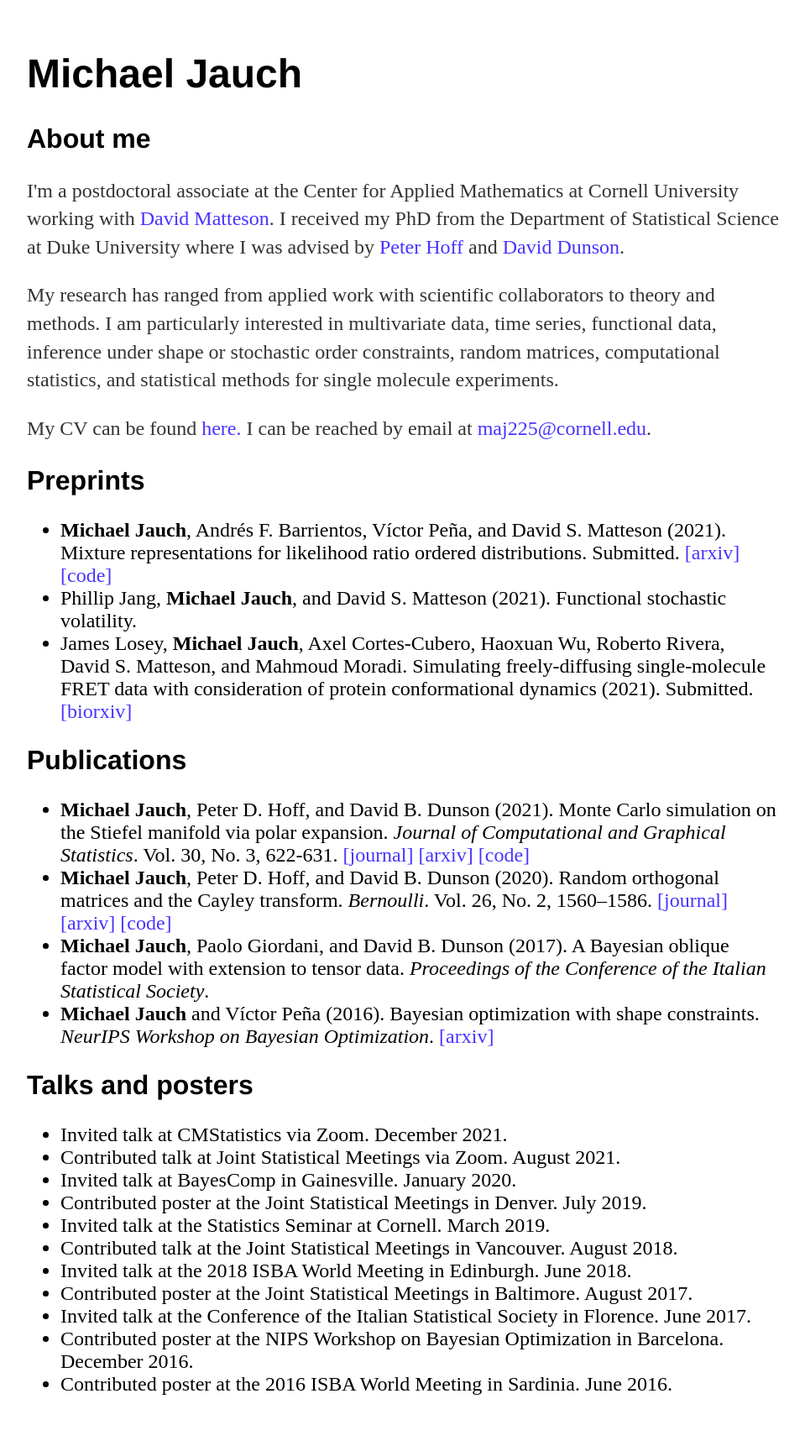
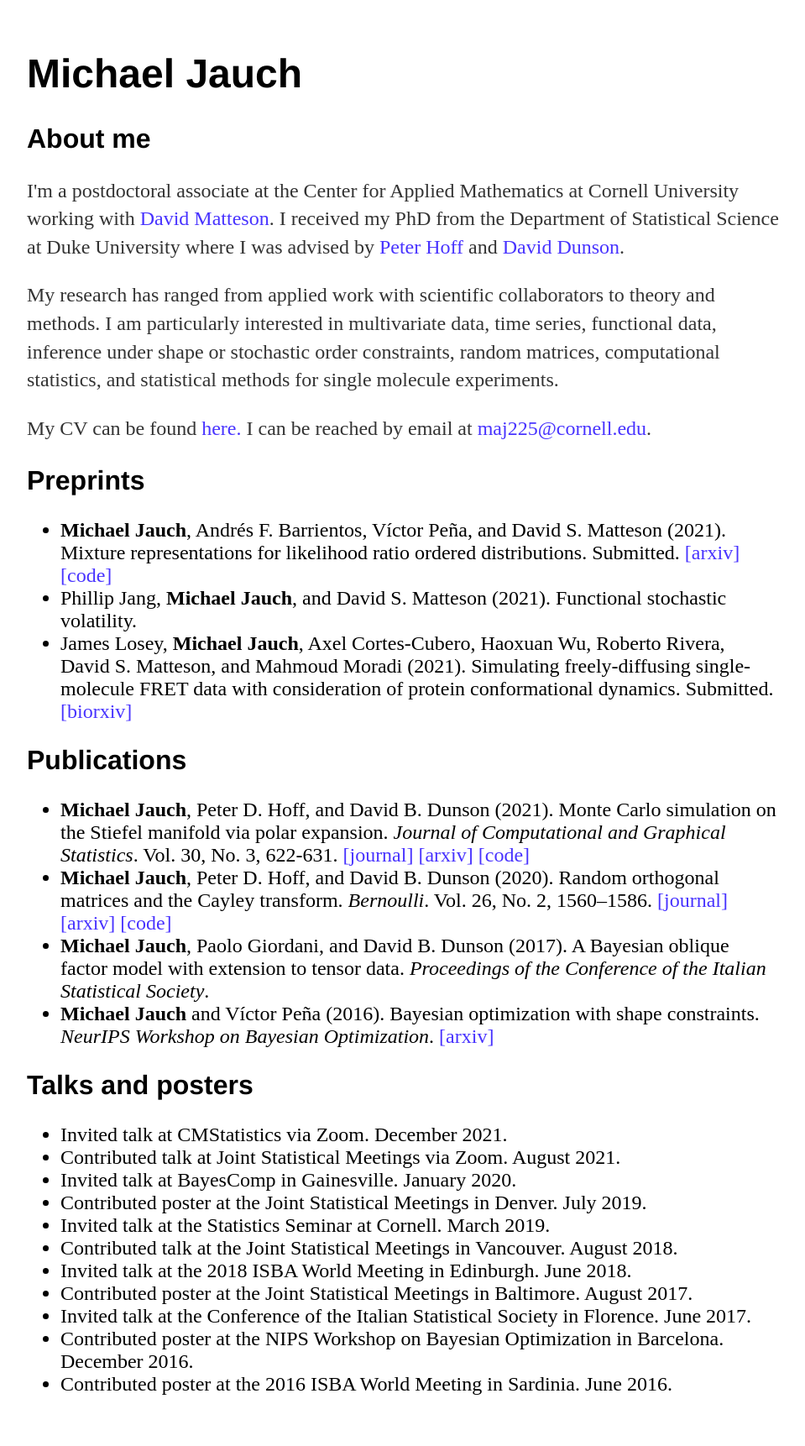
Before and after one commit to michaeljauch/michaeljauch.github.io, a Jekyll site: the page built from index.html, in a window 1280 px wide. Shown: the whole page at 84% size, without its empty margins (160-1119 px from the left). Built offline with Jekyll 4.4.1, drawn with Linux system fonts in a browser that asks for light colours.

Commit message:
fixed formatting

```diff
--- a/index.html
+++ b/index.html
@@ -26,7 +26,7 @@ title: Michael Jauch
       <li> <b>Michael Jauch</b>, Andrés F. Barrientos, Víctor Peña, and David S. Matteson (2021). Mixture representations for likelihood ratio ordered distributions. Submitted. <a href="https://arxiv.org/abs/2110.04852" style="color:#4833FF;">[arxiv]</a> <a href="https://github.com/michaeljauch/lrmix" style="color:#4833FF;">[code]</a></li>
       <li> Phillip Jang, <b>Michael Jauch</b>, and David S. Matteson (2021). Functional stochastic volatility.
       </li>
-      <li> James Losey, <b>Michael Jauch</b>, Axel Cortes-Cubero, Haoxuan Wu, Roberto Rivera, David S. Matteson, and Mahmoud Moradi. Simulating freely-diffusing single-molecule FRET data with consideration of protein conformational dynamics (2021). Submitted. <a href="https://www.biorxiv.org/content/10.1101/2021.01.19.427359v2" style="color:#4833FF;">[biorxiv]</a>
+      <li> James Losey, <b>Michael Jauch</b>, Axel Cortes-Cubero, Haoxuan Wu, Roberto Rivera, David S. Matteson, and Mahmoud Moradi (2021). Simulating freely-diffusing single-molecule FRET data with consideration of protein conformational dynamics. Submitted. <a href="https://www.biorxiv.org/content/10.1101/2021.01.19.427359v2" style="color:#4833FF;">[biorxiv]</a>
       </li>
   </ul>
 	<h2>Publications</h2>
```
